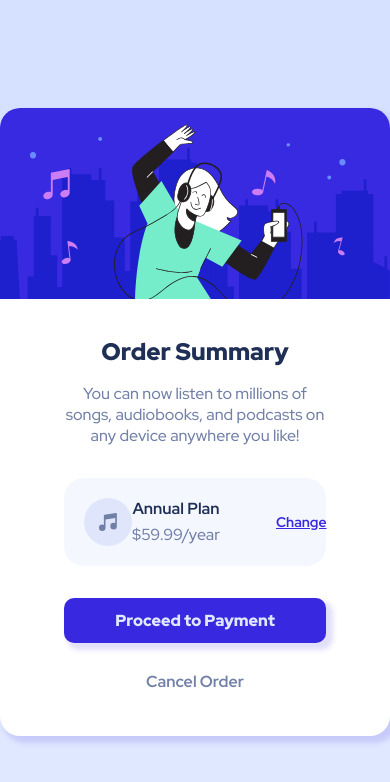
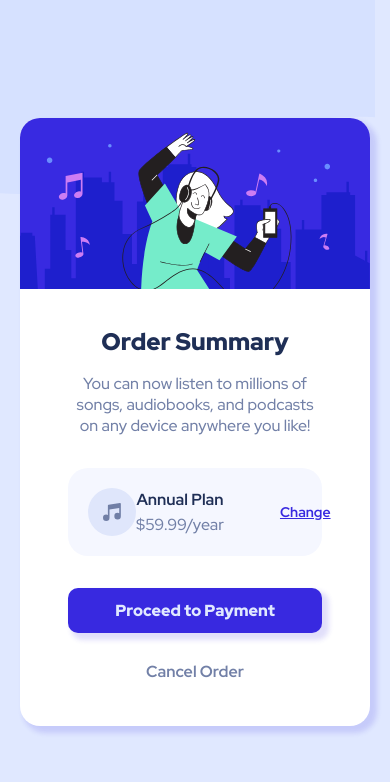
Before and after one commit to naathcs/Order-Summary-Component, a plain HTML site: page index.html in a window 390 px wide. Drawn offline with Linux system fonts and the light colour scheme.

Commit message:
CSS file
Small changes for mobile view.

```diff
--- a/css/styles.css
+++ b/css/styles.css
@@ -30,7 +30,7 @@ p {
   max-width: 450px;
 }
 .card-content {
-  padding: 1rem 4rem;
+  padding: 1rem 3rem;
 }
 
 /* images */
@@ -140,9 +140,12 @@ p {
 
 /* medias */
 
-@media (max-width: 375px) {
+@media (min-width: 375px) {
   body {
     background-image: url('../images/pattern-background-mobile.svg');
     background-repeat: no-repeat;
   }
+  .card {
+    margin: 0 20px;
+  }
 }
```
